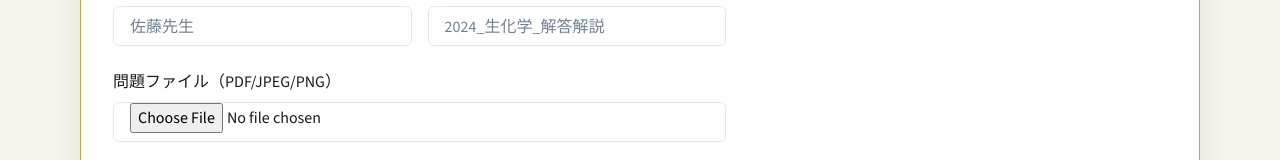
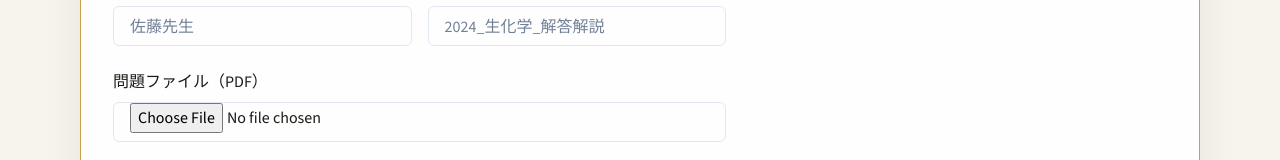
Before and after one commit to Igaki12/fast-api-medical-answer-generator, a React (Vite) app in the folder frontend/: page / in a window 1280 px wide. Shown: the part 491-651 px from the top of the page. Built offline with nearby package versions, Linux system fonts and the light colour scheme.

Commit message:
Restrict file upload to PDF only
Updated the file input fields to accept only PDF files instead of PDF/JPEG/PNG. Adjusted labels and accept attributes in both the main and retry forms to reflect this restriction.

```diff
--- a/frontend/src/App.tsx
+++ b/frontend/src/App.tsx
@@ -667,10 +667,10 @@ export default function App() {
                   </SimpleGrid>
 
                   <FormControl>
-                    <FormLabel>問題ファイル（PDF/JPEG/PNG）</FormLabel>
+                    <FormLabel>問題ファイル（PDF）</FormLabel>
                     <Input
                       type="file"
-                      accept="application/pdf,image/jpeg,image/png"
+                      accept="application/pdf"
                       onChange={(event) => setInputFile(event.target.files?.[0] ?? null)}
                       focusBorderColor="brand.gold"
                     />
@@ -1006,10 +1006,10 @@ export default function App() {
                 </FormControl>
               </SimpleGrid>
               <FormControl>
-                <FormLabel>問題ファイル（PDF/JPEG/PNG）</FormLabel>
+                <FormLabel>問題ファイル（PDF）</FormLabel>
                 <Input
                   type="file"
-                  accept="application/pdf,image/jpeg,image/png"
+                  accept="application/pdf"
                   onChange={(event) => setRetryFile(event.target.files?.[0] ?? null)}
                   focusBorderColor="brand.gold"
                 />
```
Also changed, not shown: 2 other files (tests, documents, lock files or other folders).
